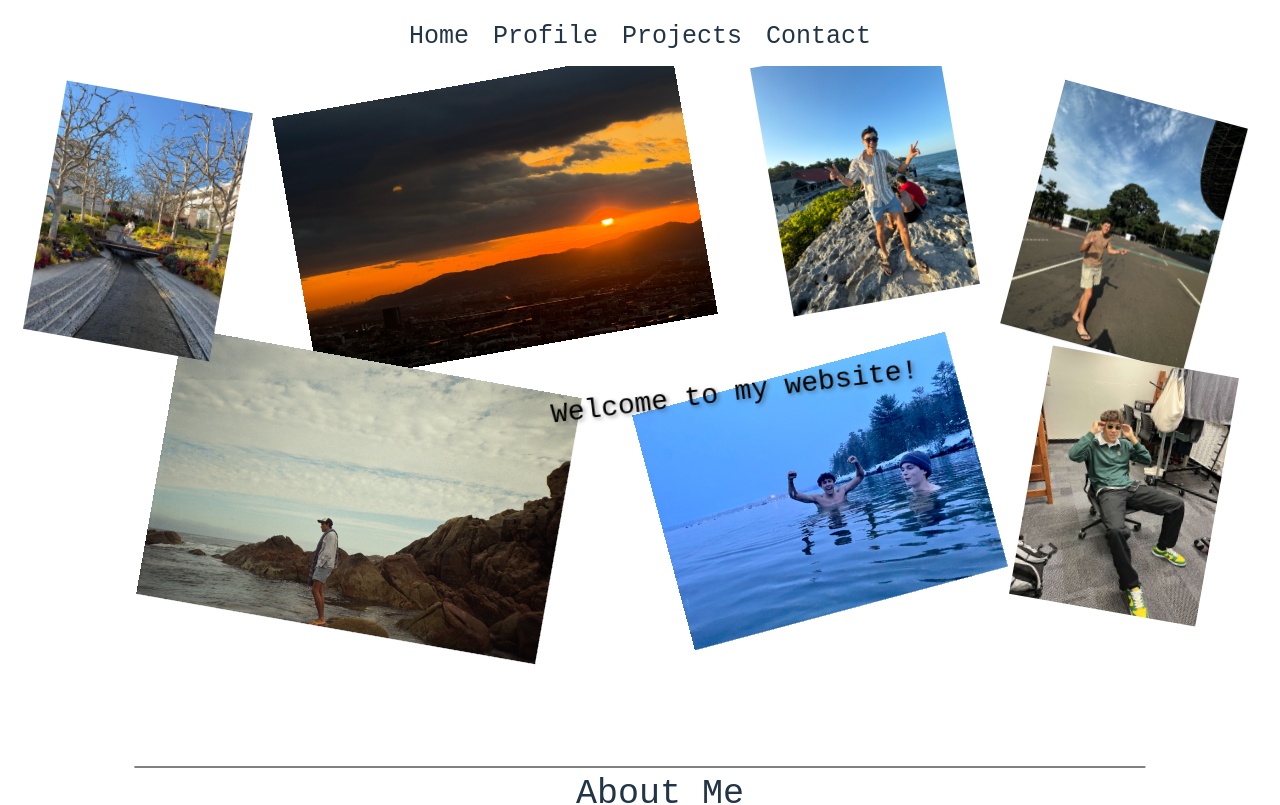
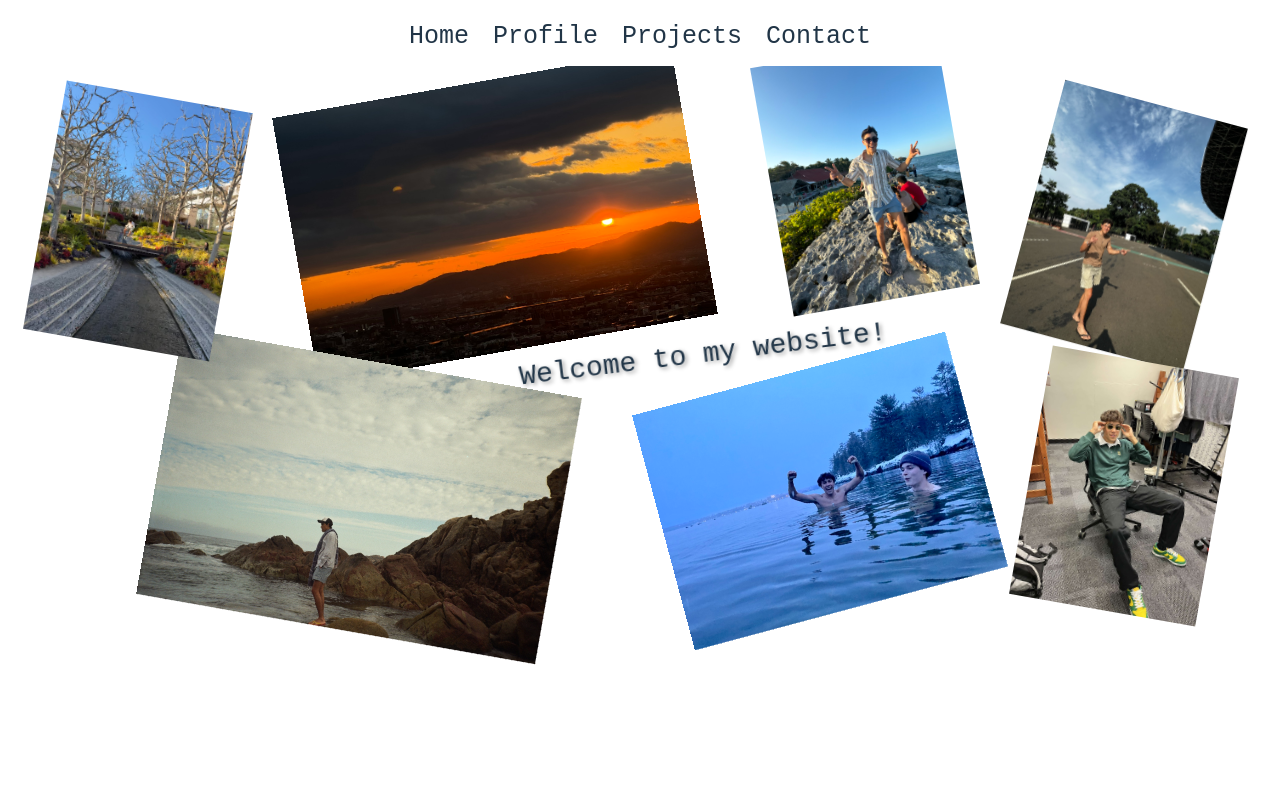
Before and after one commit to emmettyoung/website, a React (Vite) app in the folder frontend/: page / in a window 1280 px wide. Shown: the top 805 px of the page. Built offline with nearby package versions, Linux system fonts and the light colour scheme.

Commit message:
Feat: fixing homepage text

```diff
--- a/frontend/src/styles/main.css
+++ b/frontend/src/styles/main.css
@@ -100,13 +100,13 @@
 }
 
 .homepage-text {
-    position: absolute;
-    top: 43%;        /* vertically center-ish */
-    left: 43%;       /* horizontally center */
+  position: relative;
+  top: -210px;        /* vertically center-ish */
+  left: 5%;       /* horizontally center */
   transform: translate(-50%, -50%); /* true center */
   font-family: 'Courier New', Courier, monospace;
   font-size: 28px;
-    color: #000000;
+  transform: rotate(-7deg);
   z-index: 15; /* make sure it's above the images */
   pointer-events: none;
   text-shadow: 2px 2px 4px rgba(0, 0, 0, 0.4);
```
Lines whose indentation alone changed are shown as unchanged.
